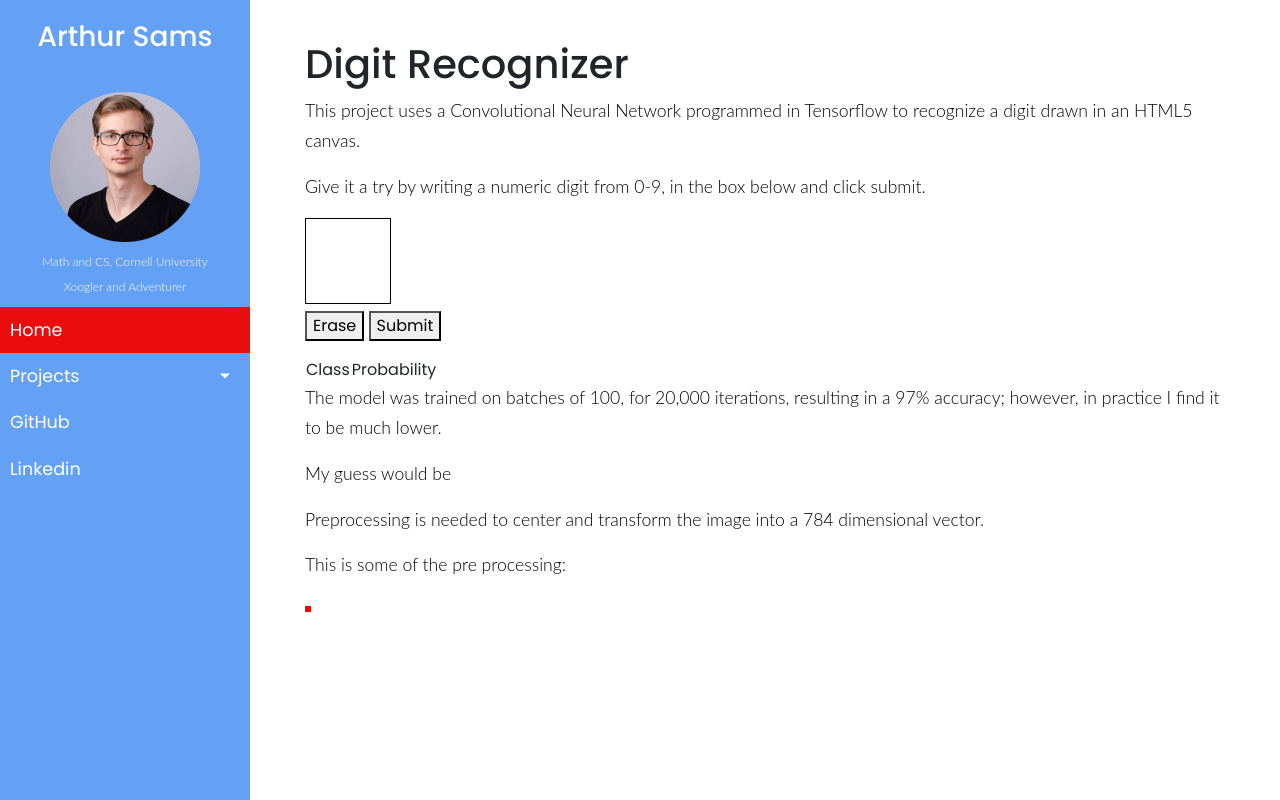
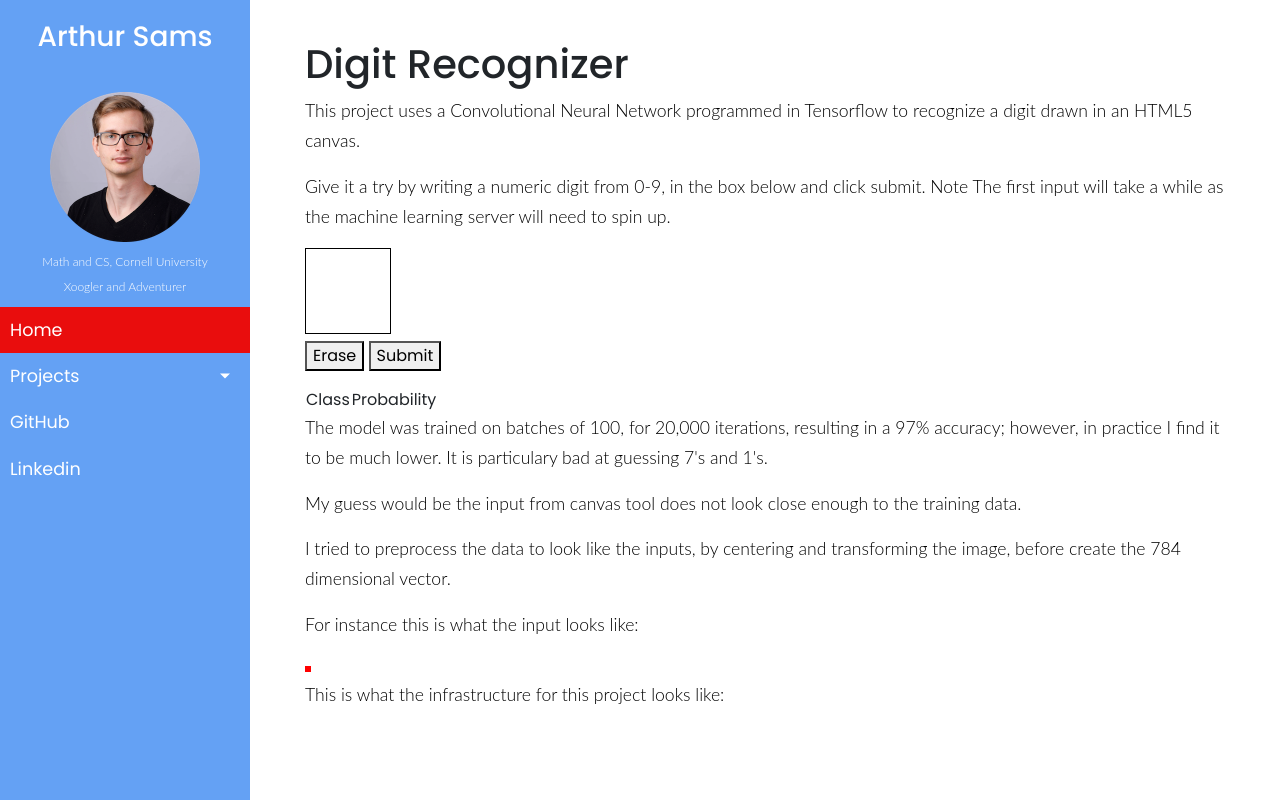
Before and after one commit to aasams258/my_site, a Python web app: template flask/templates/digits.html in a window 1280 px wide. Run offline with Jinja, Linux system fonts and the light colour scheme; the template is opened without the code that fills it, so the values that code supplies are empty; some libraries are stand-ins or nearby versions.

Commit message:
More padding works better!

```diff
--- a/flask/main.py
+++ b/flask/main.py
@@ -43,7 +43,7 @@ def draw():
         if b_box is None:
             return jsonify(prediction="Draw something first")
         # Expand bounding box, in order to center the image a bit more.
-        expansion_coef = (-5,-5,5,5)
+        expansion_coef = (-20,-20,20,20)
         b_box2 = [sum(x) for x in zip(b_box,expansion_coef )]
         im = im.crop(b_box2)
 
--- a/flask/static/js/drawing.js
+++ b/flask/static/js/drawing.js
@@ -100,7 +100,10 @@ function canvasHandler (ev) {
 function clearCanvas() {
   context.clearRect(0, 0, canvas.width, canvas.height);
   document.getElementById("response").innerHTML = ""
-
+  var table = document.getElementById("topK");
+  for (var i  = 1; i < table.rows.length;) {
+    table.deleteRow(i)
+  }
 }
 
 // https://developer.mozilla.org/en-US/docs/Web/API/XMLHttpRequest/send
--- a/flask/templates/digits.html
+++ b/flask/templates/digits.html
@@ -7,7 +7,8 @@
 {% block content %}
   <h1>Digit Recognizer</h1>
   <p> This project uses a Convolutional Neural Network programmed in Tensorflow to recognize a digit drawn in an HTML5 canvas.</p>
-  <p> Give it a try by writing a numeric digit from 0-9, in the box below and click submit.</p>
+  <p> Give it a try by writing a numeric digit from 0-9, in the box below and click submit.
+      Note The first input will take a while as the machine learning server will need to spin up.</p>
 
   <div id="container">
     <canvas id="imageView" width="84" height="84" style="border: 1px solid #000">
@@ -27,10 +28,12 @@
   </table>
 
   <p> The model was trained on batches of 100, for 20,000 iterations, resulting in a 97% accuracy;
-    however, in practice I find it to be much lower. </p>
-  <p> My guess would be </p>
-  <p> Preprocessing is needed to center and transform the image into a 784 dimensional vector.</p>
-  <p> This is some of the pre processing: </p>
+      however, in practice I find it to be much lower. It is particulary bad at guessing 7's and 1's. </p>
+  <p> My guess would be the input from canvas tool does not look close enough to the training data.</p>
+  <p> I tried to preprocess the data to look like the inputs, by centering and transforming the image, before create the 784 dimensional vector.</p>
+  <p> For instance this is what the input looks like:</p>
   <img id="moded" src="" style="border-style: solid;border-width: 3px; border-color: red;"/>
 
+  <p> This is what the infrastructure for this project looks like: </p>
+
 {% endblock %}
```
